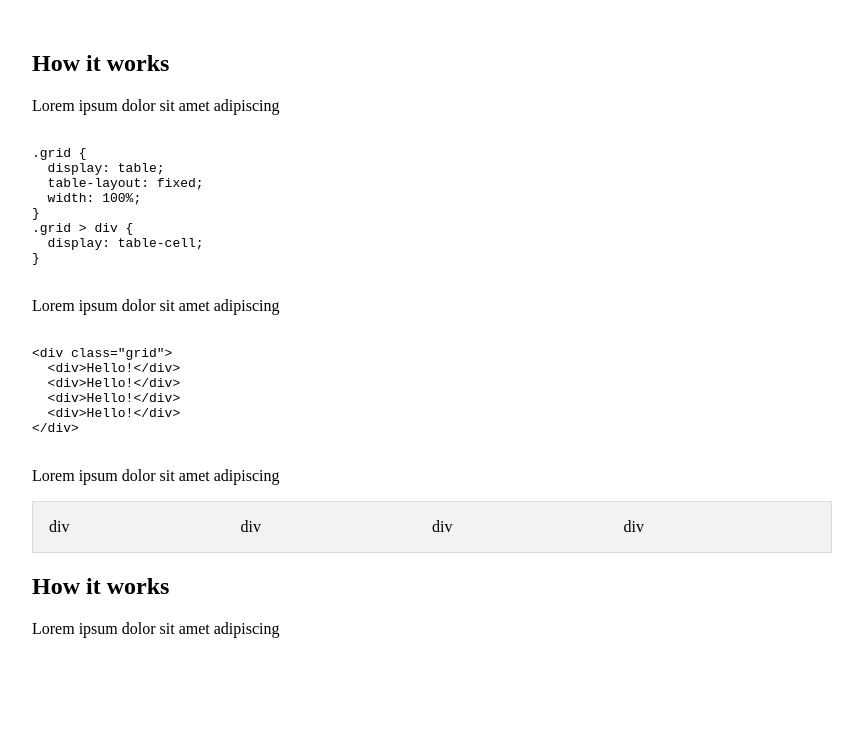
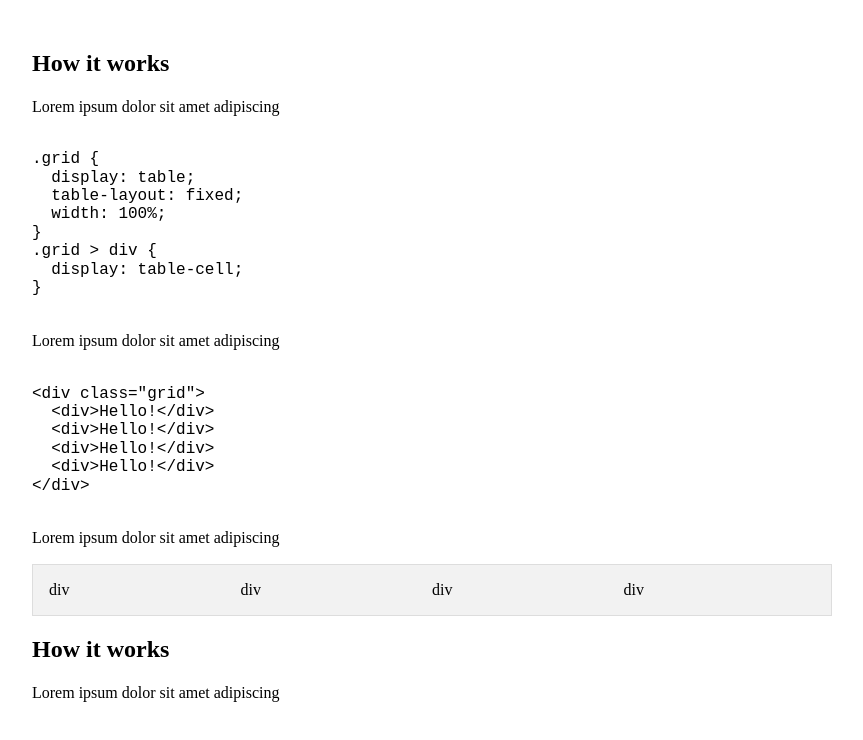
Before and after one commit to jebbles/kiss-grid, a plain HTML site: page index.html in a window 1280 px wide. Shown: the whole page, without its empty margins (208-1071 px from the left). Drawn offline with nearby package versions, Linux system fonts and the light colour scheme.

Commit message:
fixed formatting

```diff
--- a/index.html
+++ b/index.html
@@ -4,6 +4,7 @@
   <head>
     <title>KISS Grid by @jebbles</title>
     <meta name="Description" content="A simple, functional grid system in only 8 lines of CSS. Compatible with IE 7 and above!">
+    <link rel="stylesheet" type="text/css" href="https://cdnjs.cloudflare.com/ajax/libs/normalize/4.0.0/normalize.css">
     <link rel="stylesheet" type="text/css" href="css/kiss-grid.css">
     <link rel="stylesheet" type="text/css" href="css/style.css">
   </head>
```
